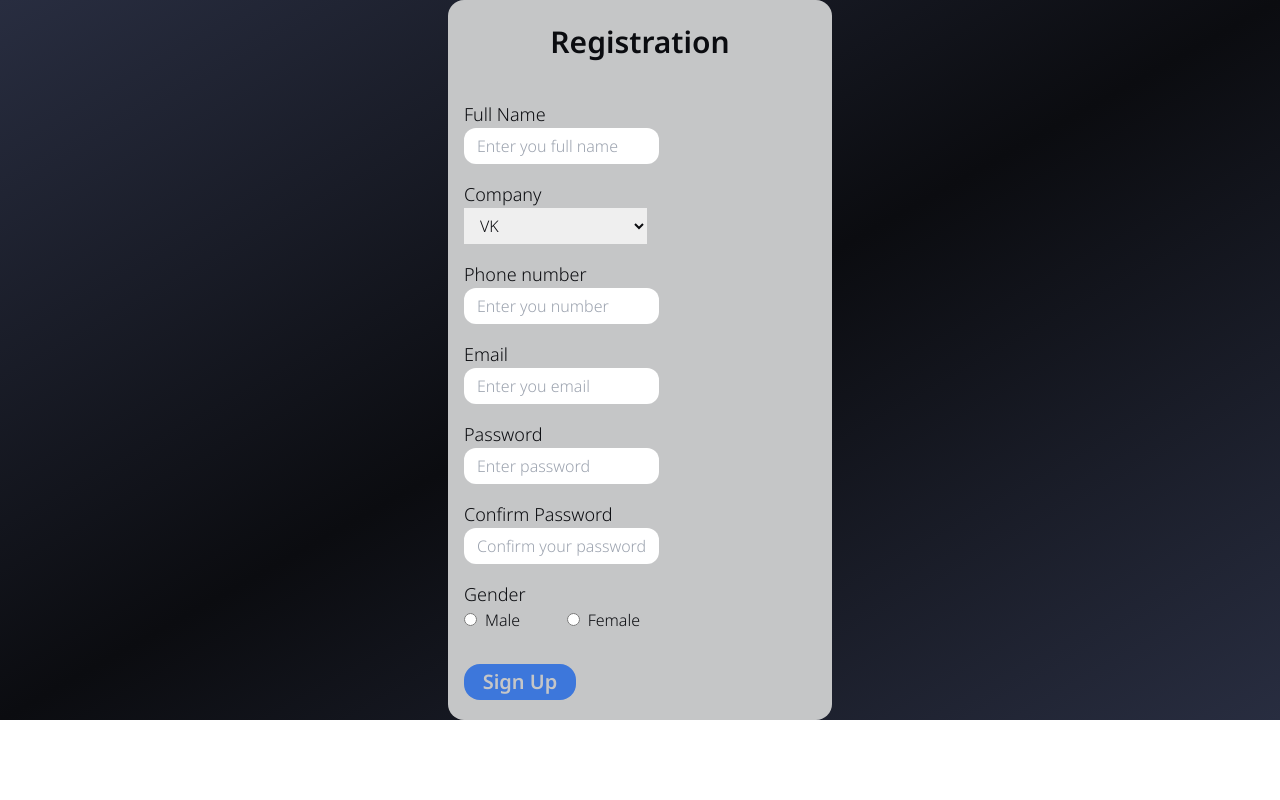
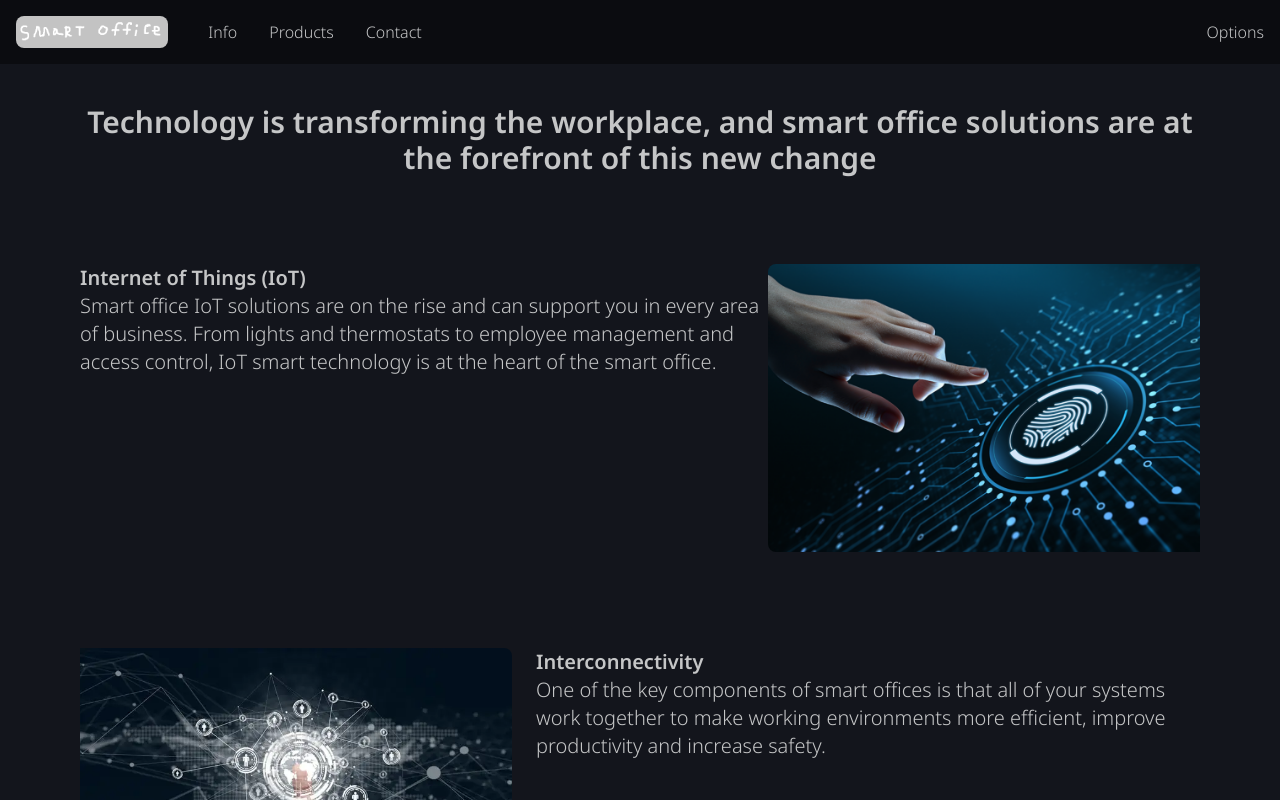
Before and after one commit to Michael2464/SmartOffice, a Vue app: page / in a window 1280 px wide. Shown: the top 800 px of the page. Built offline with nearby package versions, Linux system fonts and the light colour scheme.

Commit message:
'Home' and 'RegLog' pages

```diff
--- a/src/router/index.ts
+++ b/src/router/index.ts
@@ -3,16 +3,16 @@ import Home from '../views/Home.vue'
 import RegLog from '../views/RegLog.vue'
 
 const routes: Array<RouteRecordRaw> = [
+  {
+    path: '/',
+    name: 'home',
+    component: Home
+  }
   //{
   //  path: '/',
-  //  name: 'home',
-  //  component: Home
-  //},
-  {
-    path: '/',
-    name: 'reglog',
-    component: RegLog
-  }
+  //  name: 'reglog',
+  //  component: RegLog
+  //}
 ];
 
 const router = createRouter({
--- a/src/views/Home.vue
+++ b/src/views/Home.vue
@@ -15,7 +15,7 @@
   </div>
 
   <!-- Information -->
-  <div id="customFont" class="bg-blackC2 text-whiteC">
+  <div id="customFont" class="bg-blackCL text-whiteC">
     <div class="py-10">
       <p class="text-center font-semibold text-3xl px-20 items-center">Technology is transforming the workplace, and smart office solutions are at the forefront of this new change</p>
     </div>
--- a/src/views/RegLog.vue
+++ b/src/views/RegLog.vue
@@ -1,91 +1,95 @@
 <template>
-  <div id="customFont" class="box-border bg-gradient-to-br from-darkBlueC via-blackC to-darkBlueC">
+  <div id="customFont" class="bg-gradient-to-br from-blackC via-darkBlueC to-blackC">
 
     <!-- DOESN'T WORK -->
     <div class="bg-[url('../assets/images/skyskipers.png')] h-1/2 bg-center bg-no-repeat bg-cover"></div>
 
-    <div class="m-auto text-blackC max-w-sm w-full h-[720px]
-    bg-whiteC rounded-2xl px-4">
+    <div class="m-auto text-blackC bg-whiteC max-w-sm w-full h-[720px]
+    rounded-2xl px-4 flex justify-center items-center h-screen">
       <form action="#">
         <div class="text-3xl text-center font-semibold relative pt-6 pb-8
         before:content-[] before:absolute before:left-0 before:bottom-0
         before:h-1 before:w-12 before:bg-darkBlueC">Registration</div>
 
-        <div class="flex flex-wrap justify-between">
-          <div class="my-2 w-[calc(100% / 2 - 20px)]">
+        <div class="flex flex-wrap justify-center">
+
+          <div class="my-2 w-[calc(100% / 2)]">
             <span class="font-medium text-lg">Full Name</span>
             <input class="h-9 w-full block pl-3 border-solid border rounded-xl
             border-b-2 outline-none border-transparent transition ease-in-out
-            duration-150 focus:border-lightBlueC valid:border-lightBlueC" type="text" placeholder="Enter you full name" required>
+            duration-150 focus:border-lightBlueC valid:border-lightBlueC" type="text" placeholder="Enter you full name"
+              required>
           </div>
 
-          <div class="my-2 w-[calc(100% / 2 - 20px)]">
+          <div class="my-2 w-[calc(100% / 2)]">
             <span class="font-medium text-lg">Company</span>
-            <select class="h-9 w-full pl-3" name="Companies">
+            <select class="h-9 w-full pl-3 rounded-xl" name="Companies">
               <option value="vk">VK</option>
               <option value="yandex">Yandex</option>
               <option value="coolguys">Cool Guys</option>
             </select>
           </div>
 
-          <div class="my-2 w-[calc(100% / 2 - 20px)]">
+          <div class="my-2 w-[calc(100% / 2)]">
             <span class="font-medium text-lg">Phone number</span>
             <input class="h-9 w-full block pl-3 border-solid border rounded-xl
             border-b-2 outline-none border-transparent transition ease-in-out
-            duration-150 focus:border-lightBlueC valid:border-lightBlueC" type="text" placeholder="Enter you number" required>
+            duration-150 focus:border-lightBlueC valid:border-lightBlueC" type="text" placeholder="Enter you number"
+              required>
           </div>
 
-          <div class="my-2 w-[calc(100% / 2 - 20px)]">
+          <div class="my-2 w-[calc(100% / 2)]">
             <span class="font-medium text-lg">Email</span>
             <input class="h-9 w-full block pl-3 border-solid border rounded-xl
             border-b-2 outline-none border-transparent transition ease-in-out
-            duration-150 focus:border-lightBlueC valid:border-lightBlueC" type="text" placeholder="Enter you email" required>
+            duration-150 focus:border-lightBlueC valid:border-lightBlueC" type="text" placeholder="Enter you email"
+              required>
           </div>
 
-          <div class="my-2 w-[calc(100% / 2 - 20px)]">
+          <div class="my-2 w-[calc(100% / 2)]">
             <span class="font-medium text-lg">Password</span>
             <input class="h-9 w-full block pl-3 border-solid border rounded-xl
             border-b-2 outline-none border-transparent transition ease-in-out
-            duration-150 focus:border-lightBlueC valid:border-lightBlueC" type="text" placeholder="Enter password" required>
+            duration-150 focus:border-lightBlueC valid:border-lightBlueC" type="text" placeholder="Enter password"
+              required>
           </div>
 
-          <div class="my-2 w-[calc(100% / 2 - 20px)]">
+          <div class="my-2 w-[calc(100% / 2)]">
             <span class="font-medium text-lg">Confirm Password</span>
             <input class="h-9 w-full block pl-3 border-solid border rounded-xl
             border-b-2 outline-none border-transparent transition ease-in-out
-            duration-150 focus:border-lightBlueC valid:border-lightBlueC" type="text" placeholder="Confirm your password" required>
-          </div>
+            duration-150 focus:border-lightBlueC valid:border-lightBlueC" type="text"
+              placeholder="Confirm your password" required>
           </div>
 
-        <div id="customFont" class="my-2">
+          <div class="my-2 w-[calc(100% / 2)]">
             <span class="font-medium text-lg">Gender</span>
-          <div class="flex w-3/6 justify-between">
+            <div class="flex w-2/5 justify-between">
               <label class="flex align-center" for="">
                 <fieldset>
-                <input class="mr-2" id="setG_male" type="radio">
+                  <input class="mr-1" id="setG_male" type="radio">
                 </fieldset>
                 <span>Male</span>
               </label>
               <label class="flex align-center" for="">
                 <fieldset>
-                <input class="mr-2" id="setG_female" type="radio">
+                  <input class="mr-1" id="setG_female" type="radio">
                 </fieldset>
                 <span>Female</span>
               </label>
             </div>
           </div>
 
-        <div id="customFont">
+        </div>
+
+        <div id="customFont" class="flex aling-center justify-center">
           <input class="w-28 h-9 mt-6 text-whiteC outline-none border-none bg-lightBlueC
             text-xl font-semibold rounded-2xl" type="submit" value="Sign Up">
         </div>
 
       </form>
-
     </div>
-
   </div>
-
 </template>
 
 <script setup lang="ts">
@@ -98,5 +102,4 @@
 
 #customFont {
   font-family: 'Noto Sans', sans-serif;
-}
-</style>
+}</style>
```
Lines whose indentation alone changed are shown as unchanged.
